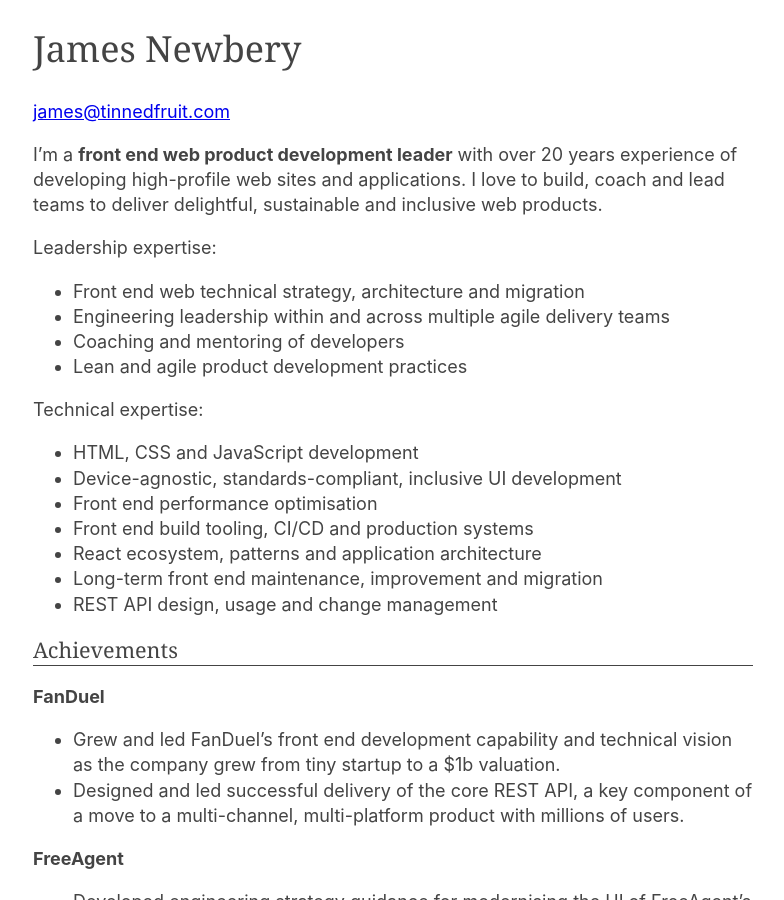
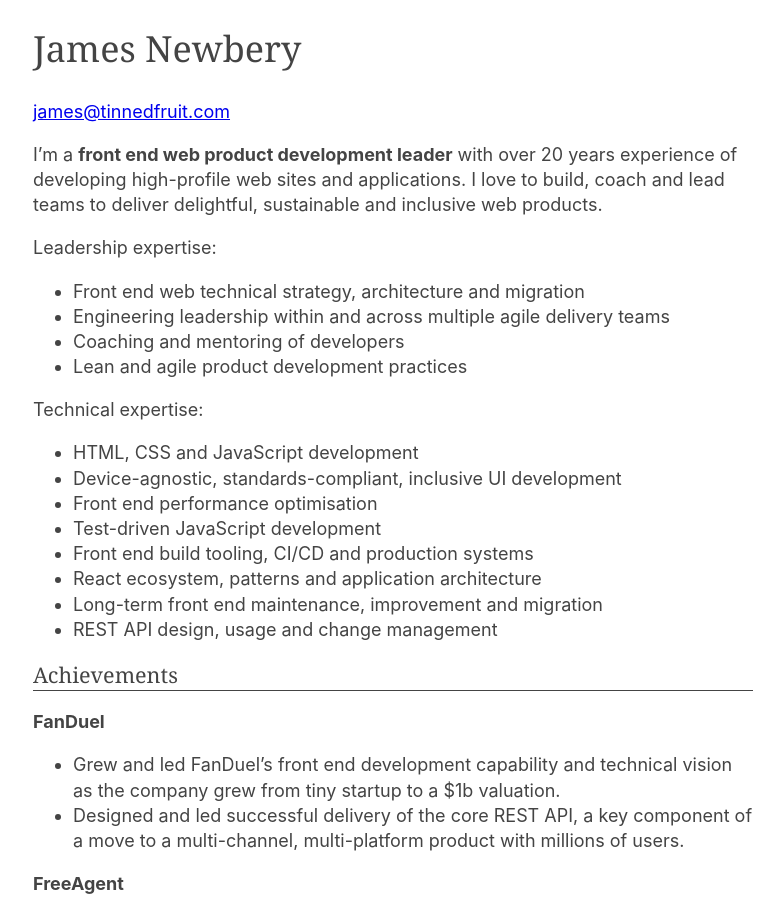
Before and after one commit to froots/froots.github.io, a Jekyll site: the page built from cv.md, in a window 1280 px wide and 900 px high. Shown: the whole window, without its empty margins (247-1031 px from the left). Built offline with Jekyll 4.4.1, drawn with Linux system fonts in a browser that asks for light colours.

Commit message:
More CV tweaks

```diff
--- a/cv.md
+++ b/cv.md
@@ -23,6 +23,7 @@
 * HTML, CSS and JavaScript development
 * Device-agnostic, standards-compliant, inclusive UI development
 * Front end performance optimisation
+* Test-driven JavaScript development
 * Front end build tooling, CI/CD and production systems
 * React ecosystem, patterns and application architecture
 * Long-term front end maintenance, improvement and migration
```
